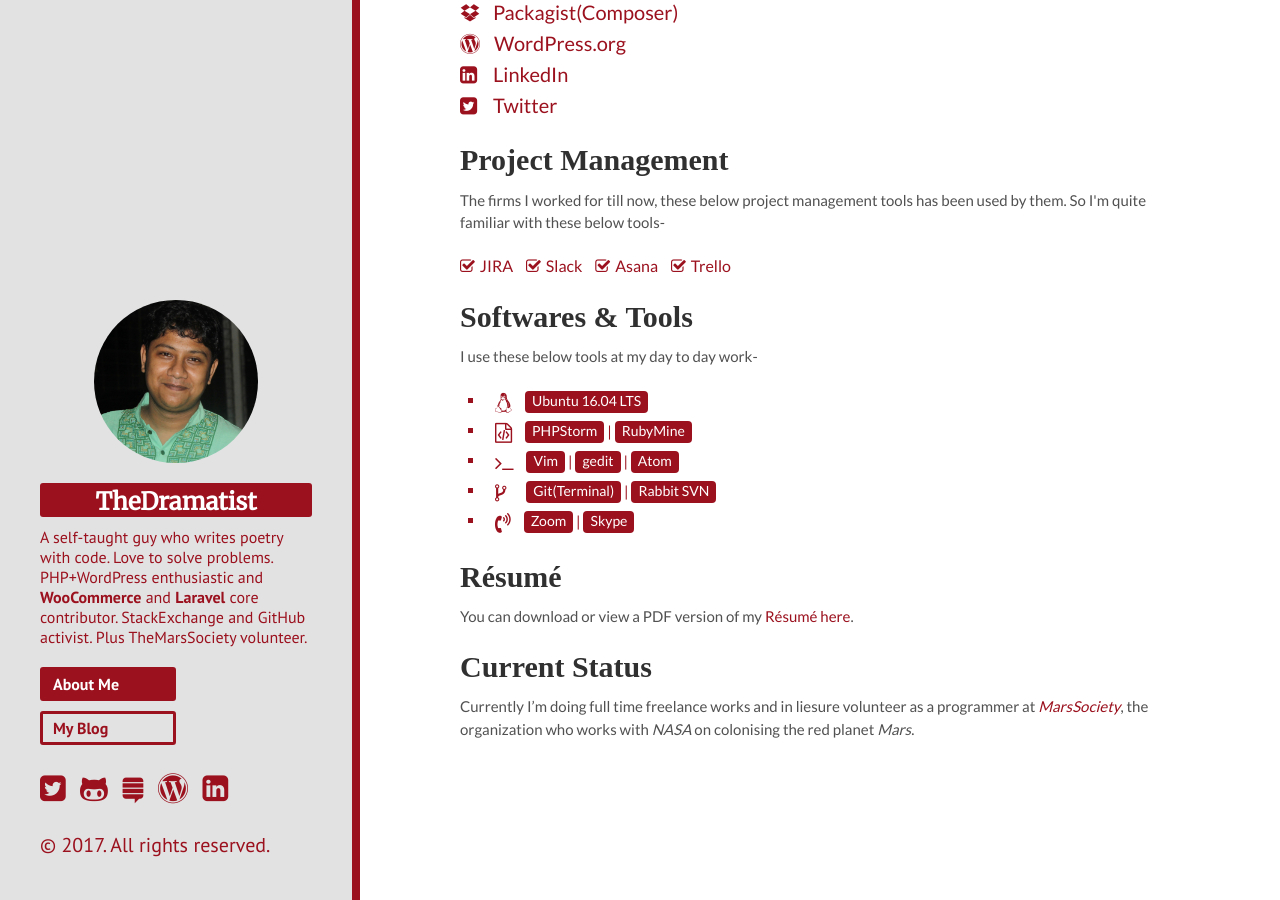
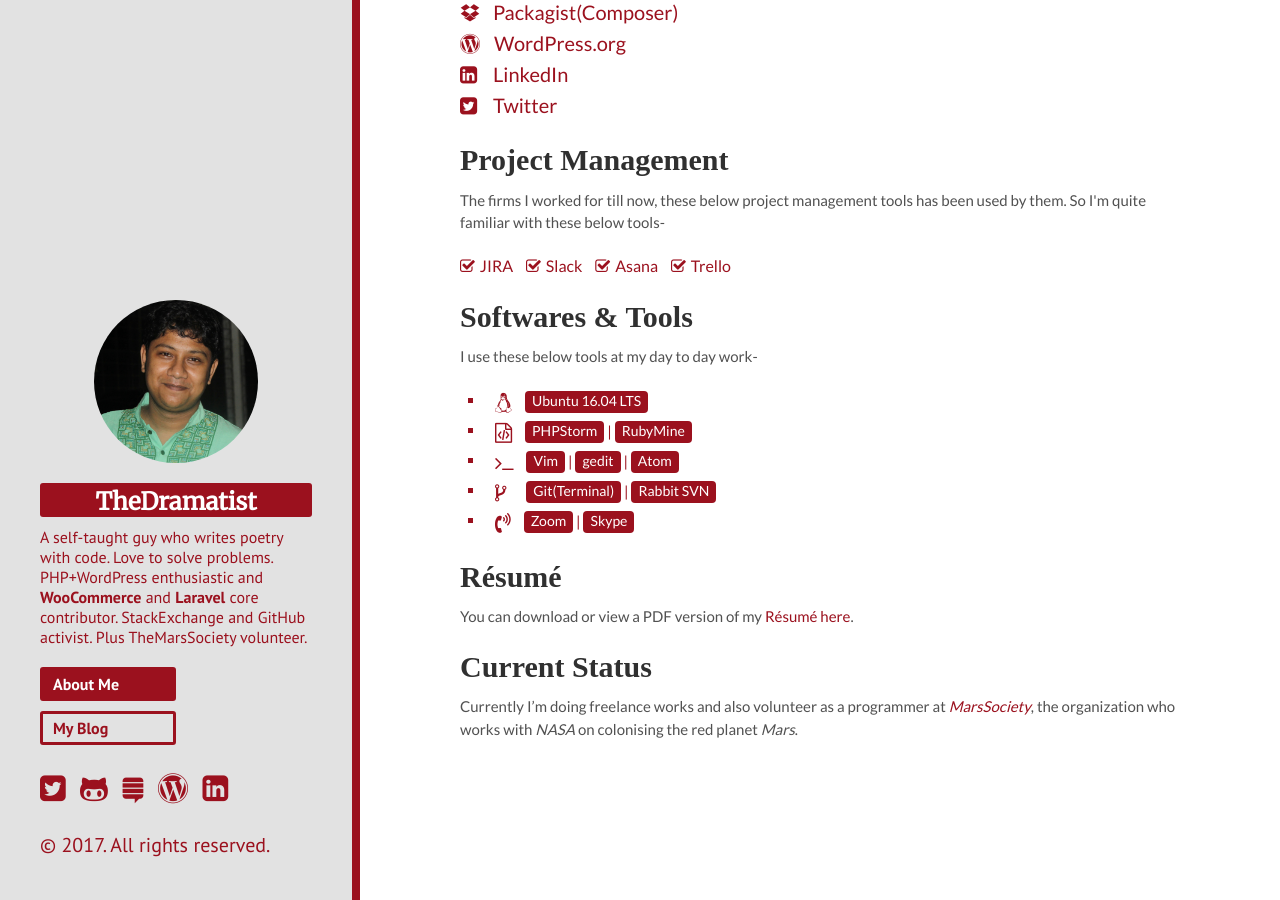
Before and after one commit to khanrn/codemascot.github.io, a Jekyll site: the page built from index.html, in a window 1280 px wide and 900 px high, scrolled down 675 px. Built offline with Jekyll 4.4.1, drawn with Linux system fonts in a browser that asks for light colours; nearby versions of some CDN libraries; some web fonts are replaced; Markdown is read by kramdown in place of the engine named in the settings.

Commit message:
Resume Updated And Current Status Changed

```diff
--- a/index.html
+++ b/index.html
@@ -67,6 +67,6 @@
 	<p>You can download or view a PDF version of my <a target="_blank" href="http://www.thedramatist.me/download/2017-12-07-resume-khan.pdf">Résumé here</a>.</p>
 
 	<h1 class="page-title">Current Status</h1>
-	<p>Currently I’m doing full time freelance works and in liesure volunteer as a programmer at <em><a target="_blank" href="http://www.marssociety.org/">MarsSociety</a></em>, the organization who works with <em>NASA</em> on colonising the red planet <em>Mars</em>.</p>
+	<p>Currently I’m doing freelance works and also volunteer as a programmer at <em><a target="_blank" href="http://www.marssociety.org/">MarsSociety</a></em>, the organization who works with <em>NASA</em> on colonising the red planet <em>Mars</em>.</p>
 
 </div>
```
